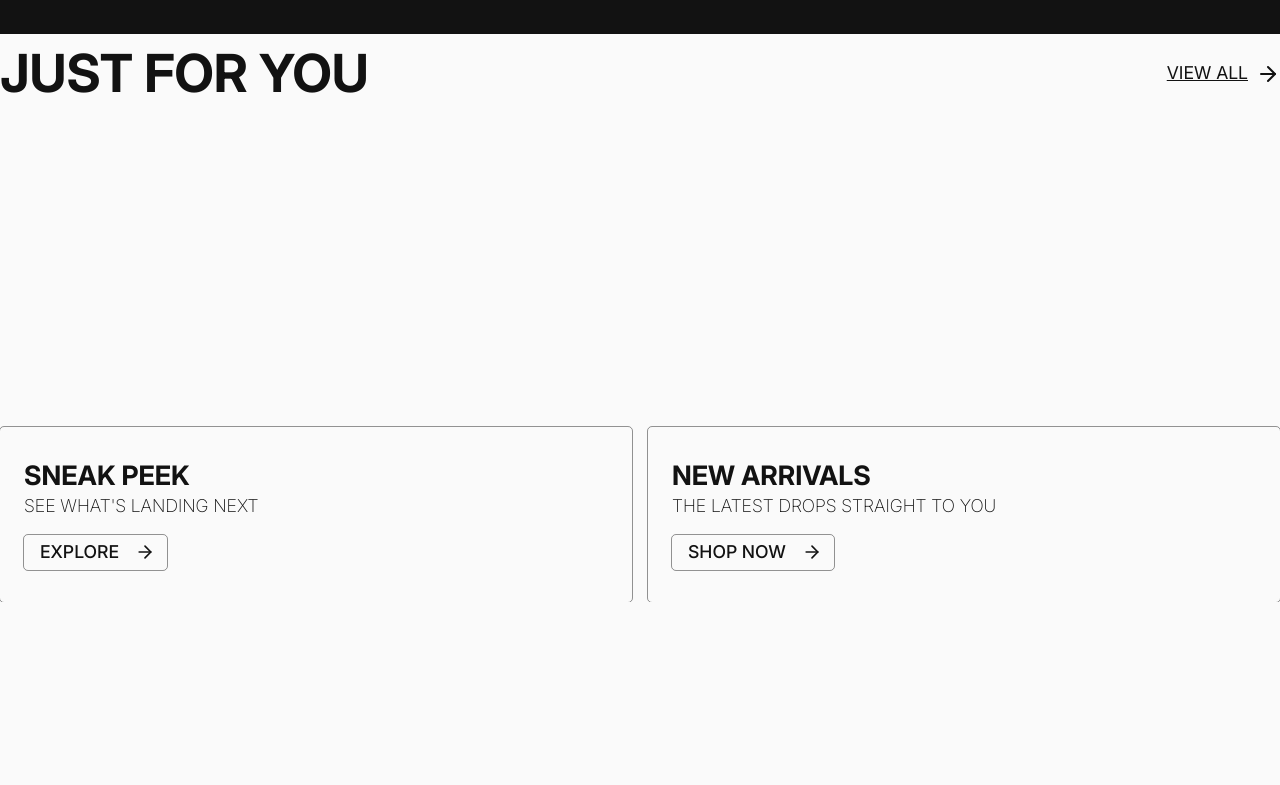
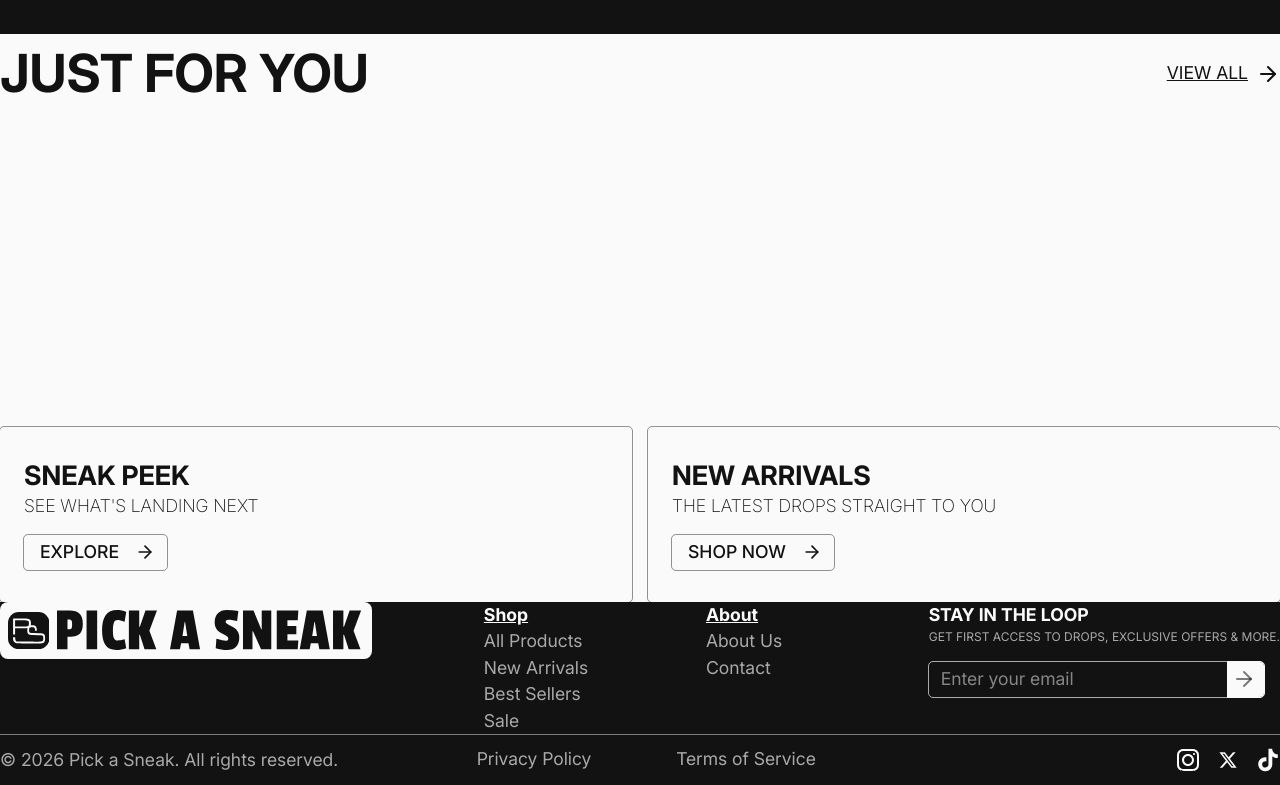
Before and after one commit to dev-yangg/web-pick-a-sneak, a React (Vite) app: page / in a window 1280 px wide. Shown: the part 696-1481 px from the top of the page. Before the commit the page ends 1298 px from the top, so only its background shows below. Built offline with nearby package versions, Linux system fonts and the light colour scheme.

Commit message:
feat(content): handle footer contents

```diff
--- a/src/content/shared.content.ts
+++ b/src/content/shared.content.ts
@@ -1,4 +1,11 @@
-import type { NavLink } from "../types/shared.types";
+import type { CategorizedNavLink, NavLink } from "../types/shared.types";
+import InstagramIcon from "../ui/components/svgs/InstagramIcon";
+import TiktokIcon from "../ui/components/svgs/TiktokIcon";
+import XTwitterIcon from "../ui/components/svgs/XTwitterIcon";
+
+interface SocialLinks extends NavLink {
+  customIcon: React.ComponentType<React.SVGProps<SVGSVGElement>>;
+}
 
 export const mainLinks: NavLink[] = [
   {
@@ -26,3 +33,45 @@ export const mainLinks: NavLink[] = [
     href: "/products/sale",
   },
 ];
+
+export const footerLinks: CategorizedNavLink[] = [
+  {
+    category: "Shop",
+    links: [
+      { label: "All Products", href: "/products" },
+      { label: "New Arrivals", href: "/products/new-arrivals" },
+      { label: "Best Sellers", href: "/products/best-sellers" },
+      { label: "Sale", href: "/products/sale" },
+    ],
+  },
+  {
+    category: "About",
+    links: [
+      { label: "About Us", href: "/about" },
+      { label: "Contact", href: "/contact" },
+    ],
+  },
+];
+
+export const newsLetter = {
+  headline: "stay in the loop",
+  subheadline: "Get first access to drops, exclusive offers & more.",
+};
+
+export const socialsLinks: SocialLinks[] = [
+  {
+    customIcon: InstagramIcon,
+    label: "instagram",
+    href: "https://www.instagram.com/",
+  },
+  {
+    customIcon: XTwitterIcon,
+    label: "twitter",
+    href: "https://x.com/",
+  },
+  {
+    customIcon: TiktokIcon,
+    label: "tiktok",
+    href: "https://www.tiktok.com/en/",
+  },
+];
--- a/src/layouts/AppLayout.tsx
+++ b/src/layouts/AppLayout.tsx
@@ -1,6 +1,7 @@
 import { Outlet } from "react-router";
 import AppHeader from "../ui/components/AppHeader";
 import useDisableTransitions from "../hooks/useDisableTransitions";
+import AppFooter from "../ui/components/AppFooter";
 
 export default function AppLayout() {
   useDisableTransitions();
@@ -9,7 +10,7 @@ export default function AppLayout() {
     <>
       <AppHeader />
       <Outlet />
-      <footer></footer>
+      <AppFooter />
     </>
   );
 }
```
